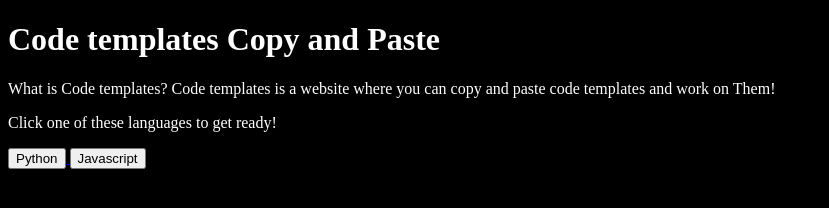
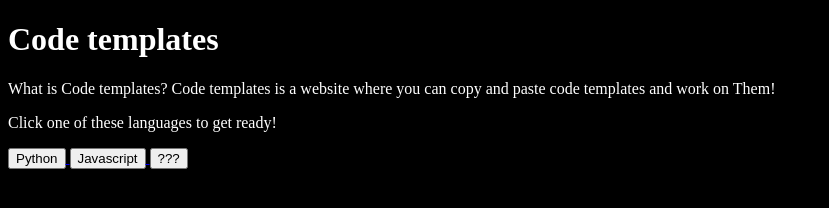
Before and after one commit to neverfriendme/Code-templates, a plain HTML site: page Code templates.html in a window 1280 px wide. Shown: the whole page, without its empty margins (0-829 px from the left). Drawn offline with Linux system fonts and the light colour scheme.

Commit message:
Update Code templates.html

```diff
--- a/Code templates.html
+++ b/Code templates.html
@@ -7,9 +7,7 @@
     <title>Code templates</title>
 </head>
 <body style="background-color:black;">
-    <strong>
-    <h1 id="text" style="color:white;">Code templates Copy and Paste</h1>
-    </strong>
+    <h1 id="text" style="color:white;">Code templates</h1>
     <p id="text" style="color:white;">What is Code templates? Code templates is a website where you can copy and paste code templates and work on Them!
     </p>
     <p id="text" style="color:white;">Click one of these languages to get ready!</p>
@@ -20,6 +18,12 @@
     <a href="Javascript.html">
     <button type="button" name="js">Javascript</button>
     </a>
+    <button type="button" name="???" onclick="start()">???</button>
     </div>
+    <script>
+        function start() {
+            document.getElementsByName("text").innerHTML = "???"
+        }
+    </script>
 </body>
 </html>
```
